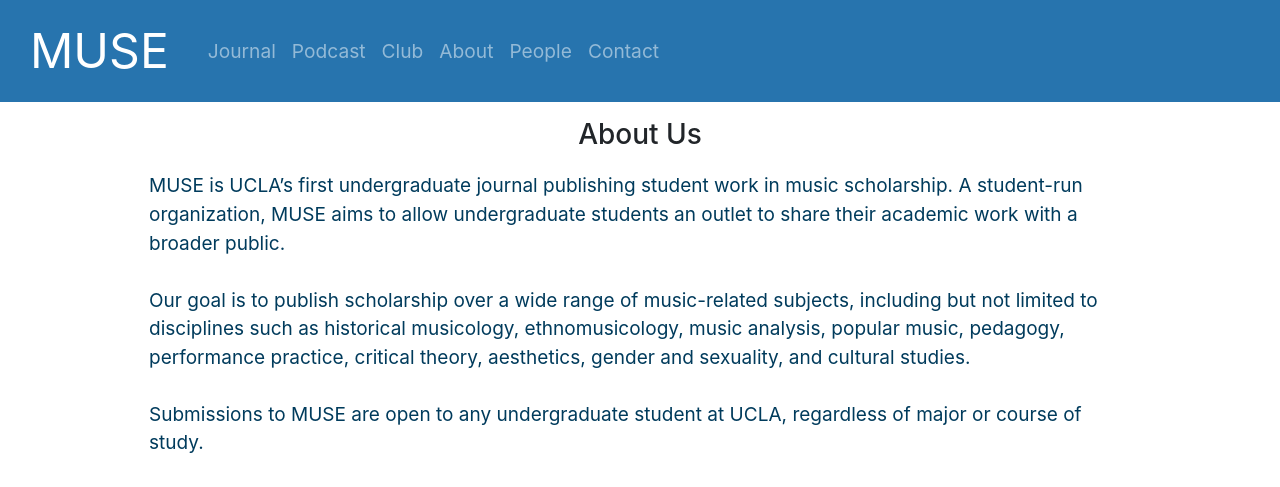
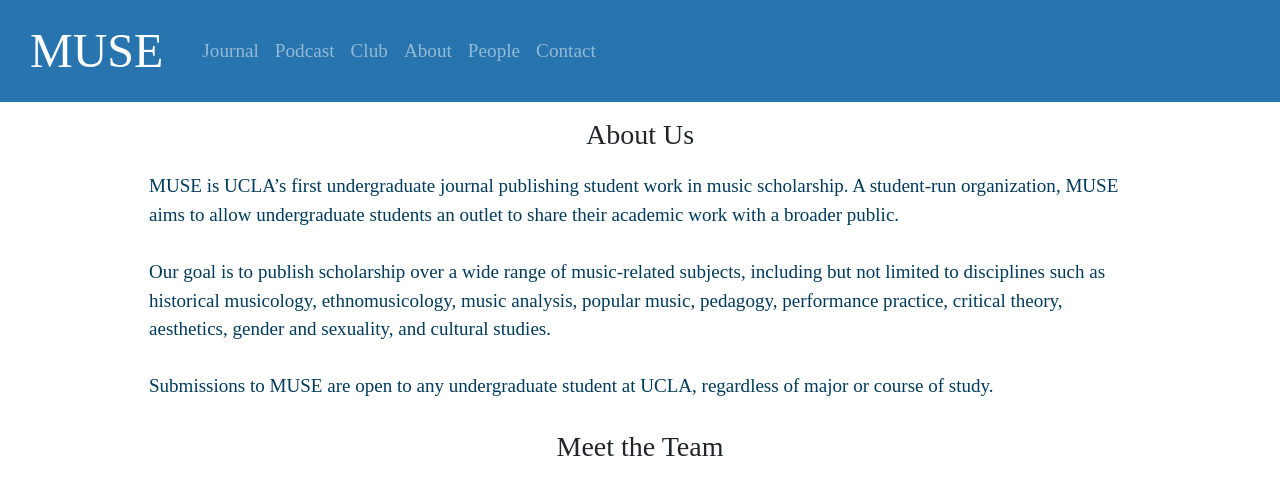
Before and after one commit to uclamusclgy/uclademo.github.io, a PHP site: page /about.html in a window 1280 px wide. Shown: the top 487 px of the page. Run offline with PHP 8.4, Linux system fonts and the light colour scheme.

Commit message:
times new roman

```diff
--- a/main.css
+++ b/main.css
@@ -10,8 +10,7 @@
 }
 
 body {
-  font-family: "Gill Sans", "Gill Sans MT", "Myriad Pro",
-    "DejaVu Sans Condensed", Helvetica, Arial, "sans-serif";
+  font-family: "Times New Roman" !important;
   font-style: normal;
   font-weight: 200;
   margin: auto;
```
